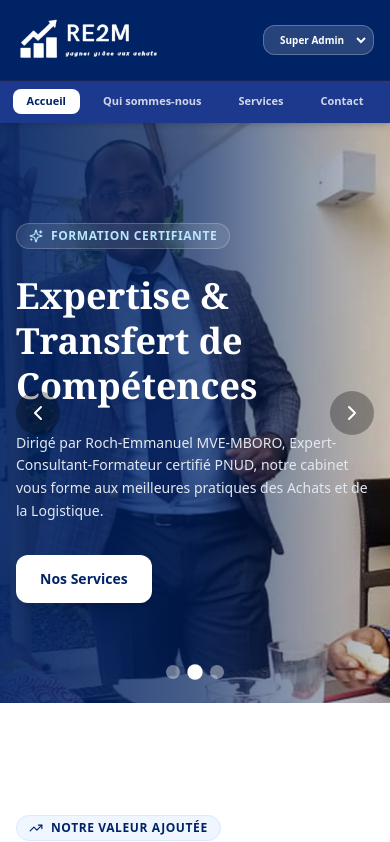
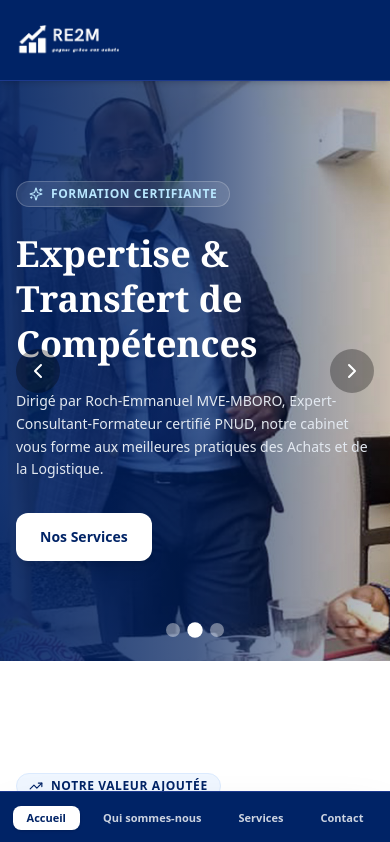
Before and after one commit to Devsokens/re2m-project, a React (Vite) app: page / in a window 390 px wide. Shown: the top 842 px of the page. Built offline with nearby package versions, Linux system fonts and the light colour scheme; a web font is replaced by a local one.

Commit message:
style: optimize mobile navbar layout and responsiveness

```diff
--- a/src/App.tsx
+++ b/src/App.tsx
@@ -140,7 +140,7 @@ export function App() {
       />
 
       {/* View Switcher Router */}
-      <main className="flex-1">
+      <main className="flex-1 pb-16 md:pb-0">
         {currentView === 'accueil' && (
           <AccueilView
             onStartDemo={() => handleOpenMemberProfile(members[0] || INITIAL_MEMBERS[0])}
--- a/src/components/landing/QuiNousSommesView.tsx
+++ b/src/components/landing/QuiNousSommesView.tsx
@@ -10,8 +10,9 @@ export const QuiNousSommesView: React.FC = () => {
         <span className="text-xs font-bold text-blue-800 bg-blue-50 px-3.5 py-1 rounded-full border border-blue-100 uppercase tracking-widest">
           Qui Sommes-Nous
         </span>
+
         <h1 className="font-serif text-3xl sm:text-4xl font-extrabold text-[#002366]">
-          Cabinet RE2M • L'Excellence Achats & Logistique
+          Cabinet RE2M  L'Excellence Achats & Logistique
         </h1>
         <p className="text-slate-500 text-sm">
           Depuis 25 ans, nous accompagnons nos clients à Libreville, au Gabon et à l'international dans l'amélioration de leur performance achats.
@@ -28,19 +29,6 @@ export const QuiNousSommesView: React.FC = () => {
           <p className="text-slate-600 text-sm leading-relaxed">
             Avec 25 ans de pratique et d'expérience dans le monde dont un accent particulier sur le local, nous garantissons des résultats probants dans des environnements et contextes variés.
           </p>
-
-          <div className="grid grid-cols-2 gap-4 pt-2">
-            <div className="p-4 rounded-xl bg-slate-50 border border-slate-100">
-              <BookOpen className="w-5 h-5 text-blue-800 mb-2" />
-              <h4 className="font-bold text-xs text-[#002366] uppercase">Formations PNUD</h4>
-              <p className="text-[10px] text-slate-500 mt-1">Conformes aux exigences internationales.</p>
-            </div>
-            <div className="p-4 rounded-xl bg-slate-50 border border-slate-100">
-              <ShieldCheck className="w-5 h-5 text-blue-800 mb-2" />
-              <h4 className="font-bold text-xs text-[#002366] uppercase">Gouvernance</h4>
-              <p className="text-[10px] text-slate-500 mt-1">Transparence et efficacité achats.</p>
-            </div>
-          </div>
         </div>
 
         {/* Vision & Values card */}
--- a/src/components/layout/Navbar.tsx
+++ b/src/components/layout/Navbar.tsx
@@ -19,16 +19,16 @@ export const Navbar: React.FC<NavbarProps> = ({
       <div className="max-w-7xl mx-auto px-4 sm:px-6 lg:px-8 h-20 flex items-center justify-between">
 
         {/* Clickable Brand Logo redirects to Admin Login portal */}
-        {/* Logo contains both the icon and text verbatim, styled with official proportions */}
+        {/* Responsive heights to fit mobile screens elegantly */}
         <div
           onClick={() => setCurrentView('admin-login')}
-          className="flex items-center cursor-pointer group"
+          className="flex items-center cursor-pointer group shrink-0"
           title="Accéder au Portail Administration Cabinet RE2M"
         >
           <img
             src="/logo1.png"
             alt="Cabinet RE2M Logo"
-            className="h-11 w-auto object-contain transition-transform duration-300 group-hover:scale-102"
+            className="h-8 sm:h-11 w-auto object-contain transition-transform duration-300 group-hover:scale-102"
           />
         </div>
 
@@ -36,7 +36,7 @@ export const Navbar: React.FC<NavbarProps> = ({
         <nav className="hidden md:flex items-center gap-1.5">
           <button
             onClick={() => setCurrentView('accueil')}
-            className={`px-4.5 py-2.5 rounded-xl text-xs font-bold transition-all ${
+            className={`px-4.5 py-2.5 rounded-xl text-xs font-bold transition-all cursor-pointer ${
               currentView === 'accueil'
                 ? 'bg-white text-[#002366] shadow'
                 : 'text-white/80 hover:text-white hover:bg-white/10'
@@ -47,7 +47,7 @@ export const Navbar: React.FC<NavbarProps> = ({
 
           <button
             onClick={() => setCurrentView('qui-nous-sommes')}
-            className={`px-4.5 py-2.5 rounded-xl text-xs font-bold transition-all ${
+            className={`px-4.5 py-2.5 rounded-xl text-xs font-bold transition-all cursor-pointer ${
               currentView === 'qui-nous-sommes'
                 ? 'bg-white text-[#002366] shadow'
                 : 'text-white/80 hover:text-white hover:bg-white/10'
@@ -58,7 +58,7 @@ export const Navbar: React.FC<NavbarProps> = ({
 
           <button
             onClick={() => setCurrentView('nos-services')}
-            className={`px-4.5 py-2.5 rounded-xl text-xs font-bold transition-all ${
+            className={`px-4.5 py-2.5 rounded-xl text-xs font-bold transition-all cursor-pointer ${
               currentView === 'nos-services'
                 ? 'bg-white text-[#002366] shadow'
                 : 'text-white/80 hover:text-white hover:bg-white/10'
@@ -69,7 +69,7 @@ export const Navbar: React.FC<NavbarProps> = ({
 
           <button
             onClick={() => setCurrentView('contact')}
-            className={`px-4.5 py-2.5 rounded-xl text-xs font-bold transition-all ${
+            className={`px-4.5 py-2.5 rounded-xl text-xs font-bold transition-all cursor-pointer ${
               currentView === 'contact'
                 ? 'bg-white text-[#002366] shadow'
                 : 'text-white/80 hover:text-white hover:bg-white/10'
@@ -79,8 +79,8 @@ export const Navbar: React.FC<NavbarProps> = ({
           </button>
         </nav>
 
-        {/* Small Admin claims switch switcher for testing */}
-        <div className="flex items-center bg-white/15 border border-white/25 rounded-xl p-1">
+        {/* Small Admin claims switcher - hidden on mobile to avoid layout crowding */}
+        <div className="hidden sm:flex items-center bg-white/15 border border-white/25 rounded-xl p-1 shrink-0">
           <select
             value={activeRole}
             onChange={(e) => setActiveRole(e.target.value as UserRole)}
@@ -95,29 +95,29 @@ export const Navbar: React.FC<NavbarProps> = ({
 
       </div>
 
-      {/* Mobile Navigation Toolbar */}
-      <div className="md:hidden flex items-center justify-around bg-blue-900 py-2 px-2 text-white text-[11px] font-semibold border-t border-blue-950">
+      {/* Mobile Navigation Toolbar - Pinned at the bottom of the viewport for app-like usability */}
+      <div className="md:hidden fixed bottom-0 left-0 right-0 z-50 flex items-center justify-around bg-[#002366] py-3.5 px-2 text-white text-[11px] font-bold border-t border-blue-900 shadow-2xl">
         <button
-          onClick={() => setCurrentView('accueil')}
-          className={`py-1 px-3.5 rounded-lg ${currentView === 'accueil' ? 'bg-white text-[#002366]' : 'text-white/80'}`}
+          onClick={() => { setCurrentView('accueil'); window.scrollTo({ top: 0, behavior: 'smooth' }); }}
+          className={`py-1 px-3.5 rounded-lg cursor-pointer ${currentView === 'accueil' ? 'bg-white text-[#002366] shadow' : 'text-white/80'}`}
         >
           Accueil
         </button>
         <button
-          onClick={() => setCurrentView('qui-nous-sommes')}
-          className={`py-1 px-3.5 rounded-lg ${currentView === 'qui-nous-sommes' ? 'bg-white text-[#002366]' : 'text-white/80'}`}
+          onClick={() => { setCurrentView('qui-nous-sommes'); window.scrollTo({ top: 0, behavior: 'smooth' }); }}
+          className={`py-1 px-3.5 rounded-lg cursor-pointer ${currentView === 'qui-nous-sommes' ? 'bg-white text-[#002366] shadow' : 'text-white/80'}`}
         >
           Qui sommes-nous
         </button>
         <button
-          onClick={() => setCurrentView('nos-services')}
-          className={`py-1 px-3.5 rounded-lg ${currentView === 'nos-services' ? 'bg-white text-[#002366]' : 'text-white/80'}`}
+          onClick={() => { setCurrentView('nos-services'); window.scrollTo({ top: 0, behavior: 'smooth' }); }}
+          className={`py-1 px-3.5 rounded-lg cursor-pointer ${currentView === 'nos-services' ? 'bg-white text-[#002366] shadow' : 'text-white/80'}`}
         >
           Services
         </button>
         <button
-          onClick={() => setCurrentView('contact')}
-          className={`py-1 px-3.5 rounded-lg ${currentView === 'contact' ? 'bg-white text-[#002366]' : 'text-white/80'}`}
+          onClick={() => { setCurrentView('contact'); window.scrollTo({ top: 0, behavior: 'smooth' }); }}
+          className={`py-1 px-3.5 rounded-lg cursor-pointer ${currentView === 'contact' ? 'bg-white text-[#002366] shadow' : 'text-white/80'}`}
         >
           Contact
         </button>
@@ -125,3 +125,4 @@ export const Navbar: React.FC<NavbarProps> = ({
     </header>
   );
 };
+export default Navbar;
```
